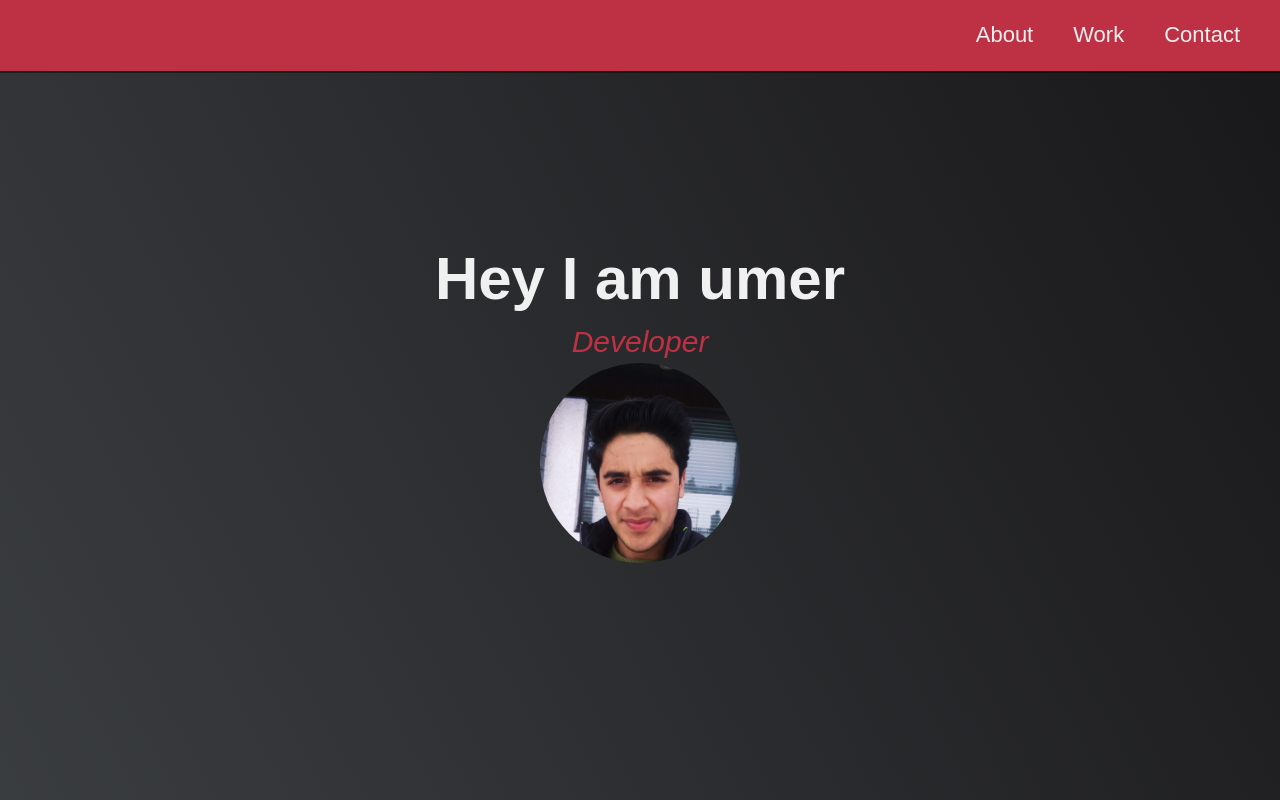
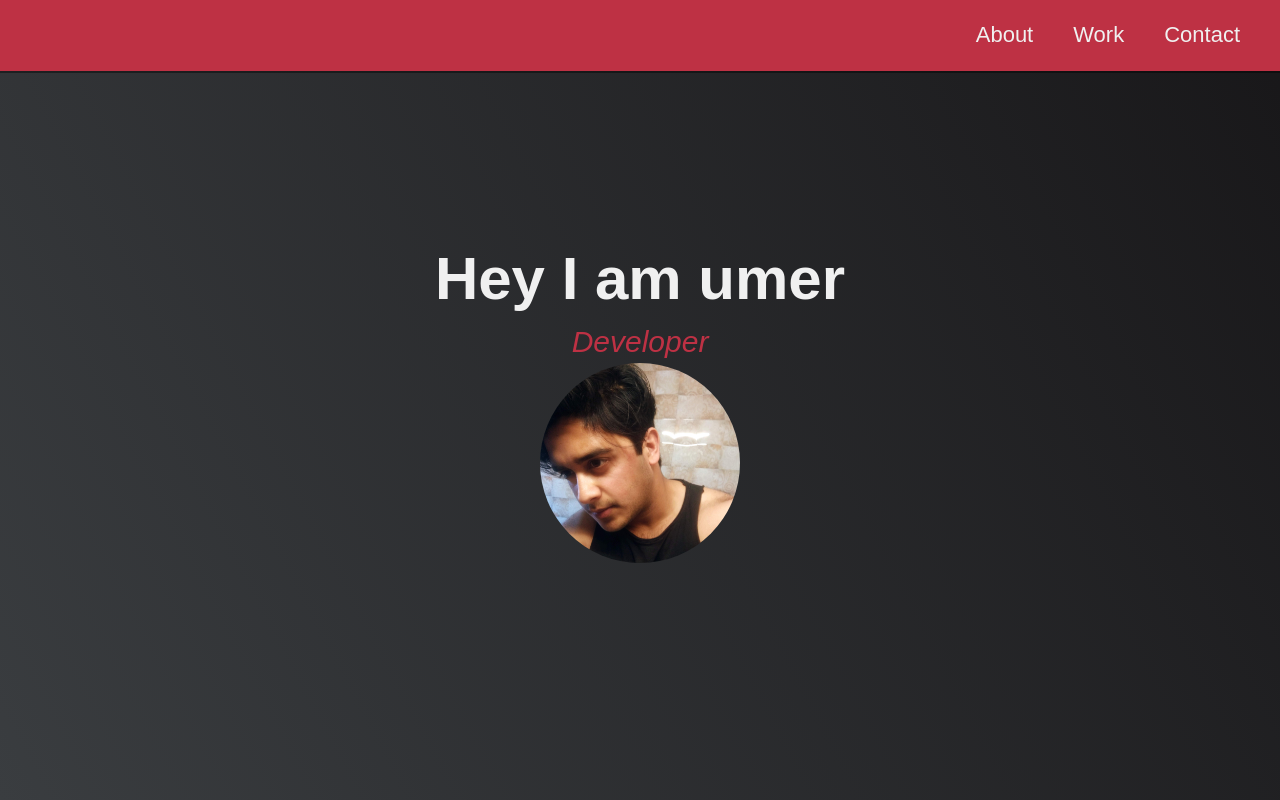
Before and after one commit to Umerhanief/3-new-portfolio, a plain HTML site: page index.html in a window 1280 px wide. Shown: the top 800 px of the page. Drawn offline with Linux system fonts and the light colour scheme.

Commit message:
Update index.html

```diff
--- a/index.html
+++ b/index.html
@@ -23,7 +23,7 @@
   <h1>Hey I am umer</h1>
   <p>Developer</p>
 
-  <div class="circular--portrait"> <img src="umer.jpg"  /> </div>
+  <div class="circular--portrait"> <img src="rename.jpg"  /> </div>
 </section>
 
 <!-- END WELCOME SECTION -->
```
